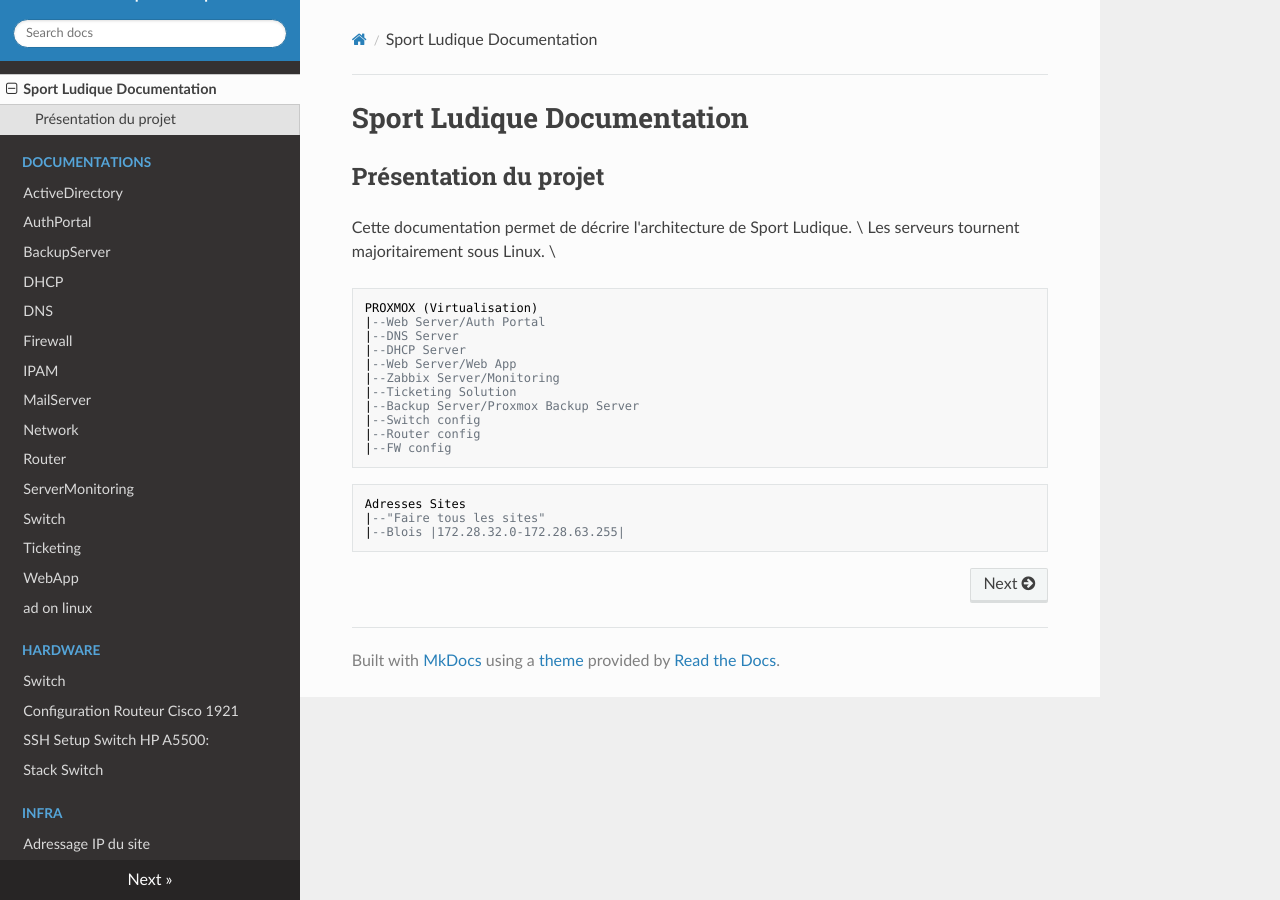
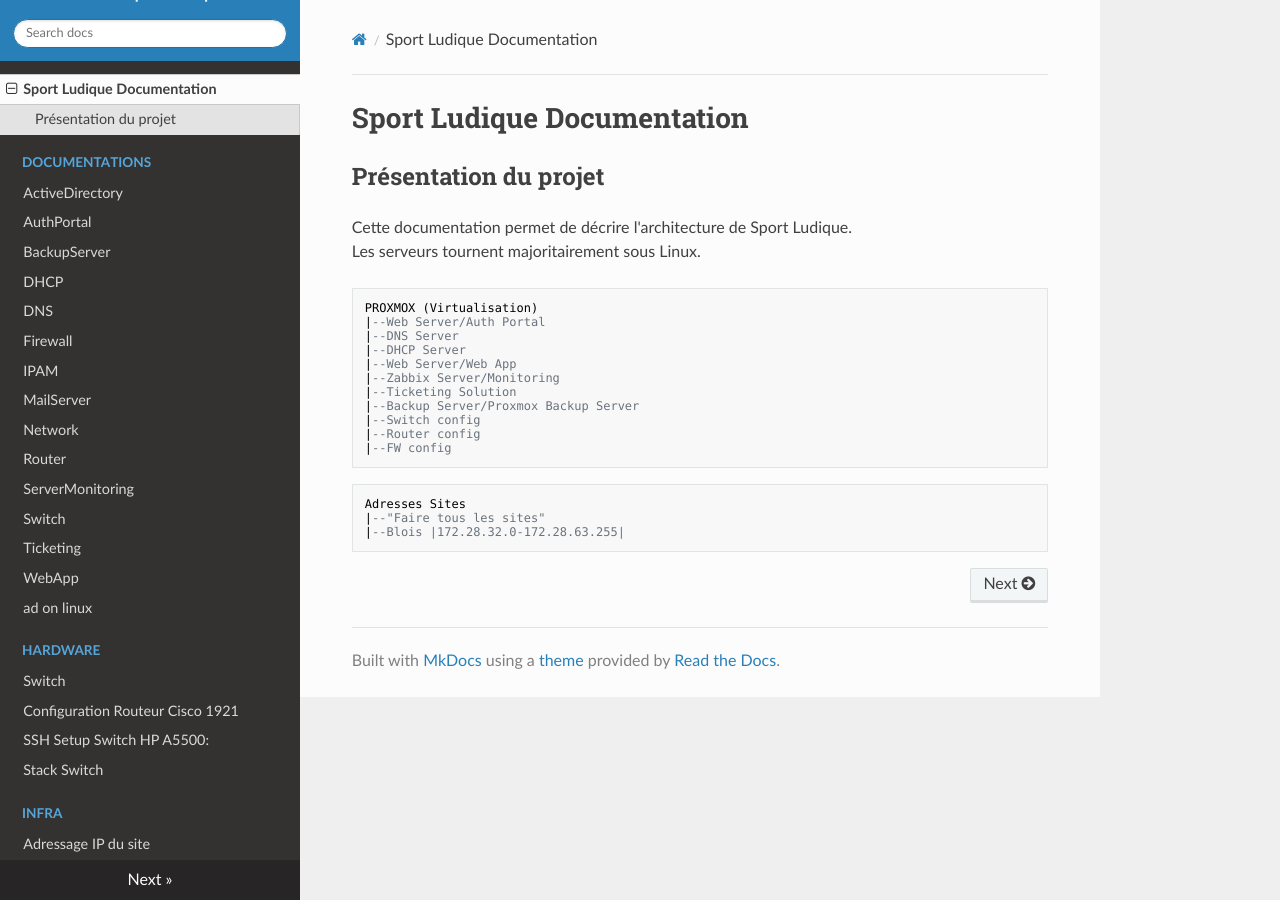
Before and after one commit to DSISportLudique/SportLudique2Doc, an MkDocs documentation site: the page built from docs/index.md, in a window 1280 px wide. Built offline with MkDocs 1.6.1, drawn with Linux system fonts in a browser that asks for light colours; nearby versions of some CDN libraries.

Commit message:
Corrected more wrong newlines

````diff
--- a/docs/index.md
+++ b/docs/index.md
@@ -2,8 +2,8 @@
 
 ## Présentation du projet
 
-Cette documentation permet de décrire l'architecture de Sport Ludique. \
-Les serveurs tournent majoritairement sous Linux. \
+Cette documentation permet de décrire l'architecture de Sport Ludique.
+Les serveurs tournent majoritairement sous Linux.
 ```
 PROXMOX (Virtualisation)
 |--Web Server/Auth Portal
````
Also changed, not shown: docs/Hardware/SwitchStack.md (+1 -1 lines), docs/Hardware/ResetSwitch.md (line endings or trailing spaces), docs/infra/ip.md (line endings or trailing spaces).
